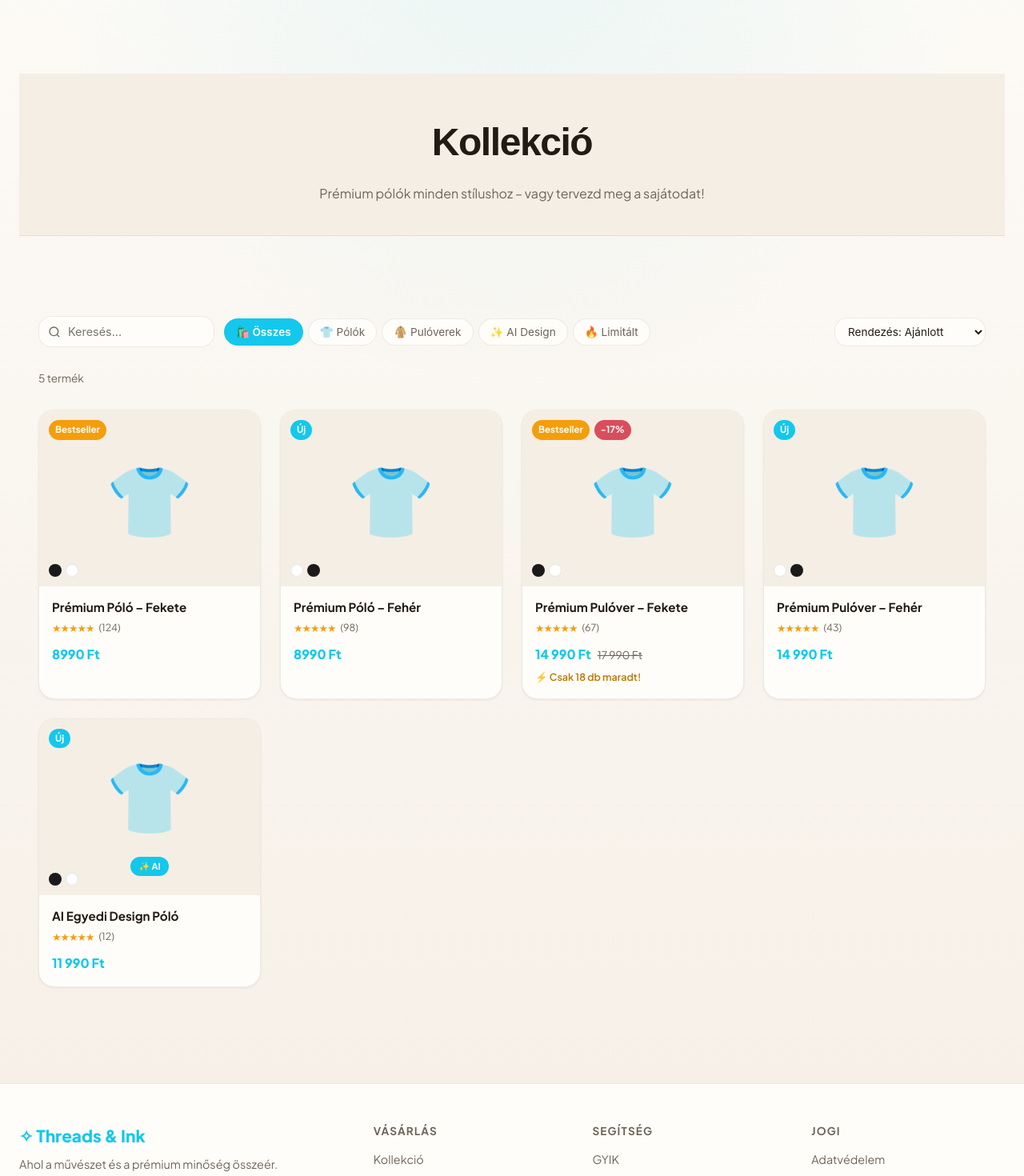
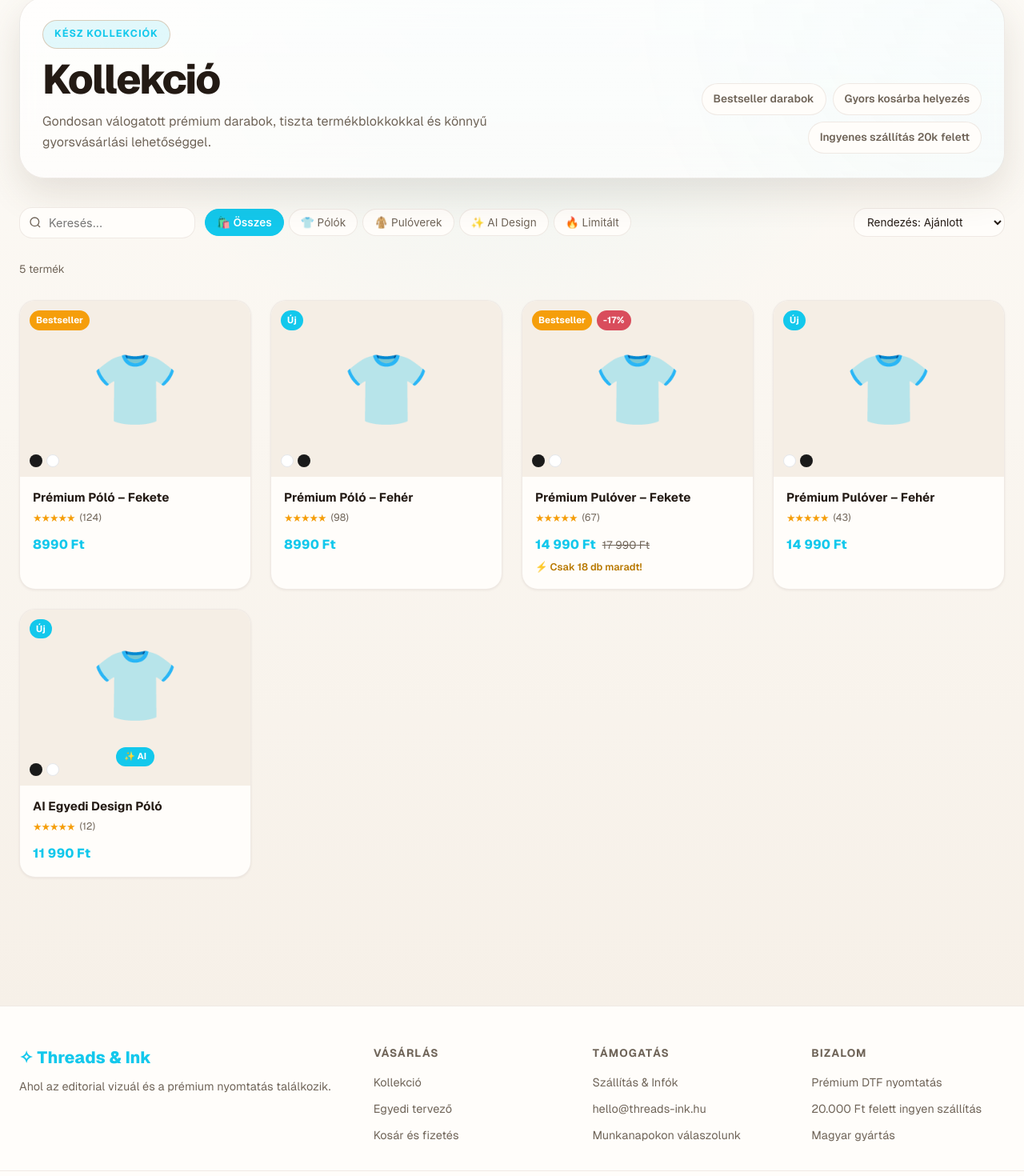
Before and after one commit to Robert777888/dayart-shop, a Next.js app: page /shop in a window 1280 px wide. Shown: the part 100-1570 px from the top of the page at 80% size. Built offline with nearby package versions, Linux system fonts and the light colour scheme.

Commit message:
Stitch-inspired visual refactor

```diff
--- a/src/app/globals.css
+++ b/src/app/globals.css
@@ -244,13 +244,7 @@ img { max-width: 100%; display: block; }
 .cart-continue-btn:hover { border-color: var(--color-border-active); color: var(--color-text-primary); }
 
 /* --- Shop & Collection --- */
-.shop-page {
-  padding-top: 120px;
-  max-width: 1400px;
-  margin: 0 auto;
-  padding-left: 24px;
-  padding-right: 24px;
-}
+.shop-page { min-height: calc(100vh - var(--navbar-h)); }
 
 .shop-hero {
   text-align: center;
@@ -392,10 +386,119 @@ img { max-width: 100%; display: block; }
 .footer-col h4 { font-size: 0.85rem; font-weight: 700; text-transform: uppercase; letter-spacing: 0.08em; color: var(--color-text-secondary); margin-bottom: 4px; }
 .footer-col a { font-size: 0.9rem; color: var(--color-text-secondary); transition: color var(--transition-base); }
 .footer-col a:hover { color: var(--color-accent); }
+.footer-meta { font-size: 0.9rem; color: var(--color-text-secondary); }
 .footer-bottom { max-width: 1400px; margin: 0 auto; padding: 16px 24px; border-top: 1px solid var(--color-border); display: flex; justify-content: space-between; align-items: center; flex-wrap: wrap; gap: 12px; }
 .footer-bottom p { font-size: 0.85rem; color: var(--color-text-secondary); }
 .footer-payments { display: flex; gap: 8px; }
 .payment-badge { font-size: 0.8rem; padding: 4px 10px; background: var(--color-bg-alt); border: 1px solid var(--color-border); border-radius: var(--radius-sm); color: var(--color-text-secondary); }
+
+/* ===== PAGE INTROS ===== */
+.designer-page {
+  max-width: 1480px;
+  margin: 0 auto;
+  padding: 32px 24px 56px;
+}
+
+.page-intro {
+  display: flex;
+  justify-content: space-between;
+  align-items: flex-end;
+  gap: 24px;
+  margin: 0 auto 28px;
+  padding: 28px 28px 30px;
+  max-width: 1480px;
+  border: 1px solid var(--color-border);
+  border-radius: 32px;
+  background:
+    linear-gradient(180deg, rgba(255,255,255,0.78), rgba(255,255,255,0.62)),
+    radial-gradient(circle at top right, var(--color-accent-glow) 0%, transparent 38%);
+  box-shadow: var(--shadow-lg);
+  backdrop-filter: blur(16px);
+}
+
+.page-intro-copy {
+  display: flex;
+  flex-direction: column;
+  gap: 12px;
+  max-width: 720px;
+}
+
+.page-intro-badge {
+  display: inline-flex;
+  align-items: center;
+  width: fit-content;
+  padding: 7px 14px;
+  border-radius: 999px;
+  background: var(--color-accent-glow);
+  border: 1px solid var(--color-border-active);
+  color: var(--color-accent);
+  font-size: 0.78rem;
+  font-weight: 700;
+  letter-spacing: 0.08em;
+  text-transform: uppercase;
+}
+
+.page-intro-copy h1 {
+  font-size: clamp(2rem, 4vw, 3.2rem);
+  font-weight: 800;
+  line-height: 1.05;
+  letter-spacing: -0.04em;
+}
+
+.page-intro-copy p {
+  max-width: 60ch;
+  color: var(--color-text-secondary);
+  font-size: 1rem;
+  line-height: 1.65;
+}
+
+.page-intro-chips {
+  display: flex;
+  flex-wrap: wrap;
+  justify-content: flex-end;
+  gap: 8px;
+}
+
+.page-intro-chip {
+  padding: 8px 14px;
+  border-radius: 999px;
+  background: var(--color-surface);
+  border: 1px solid var(--color-border);
+  color: var(--color-text-secondary);
+  font-size: 0.85rem;
+  font-weight: 600;
+}
+
+.page-intro-card {
+  min-width: 240px;
+  display: flex;
+  flex-direction: column;
+  gap: 6px;
+  padding: 18px 20px;
+  border-radius: 24px;
+  background: var(--color-surface);
+  border: 1px solid var(--color-border);
+  box-shadow: var(--shadow-md);
+}
+
+.page-intro-card span {
+  font-size: 0.78rem;
+  text-transform: uppercase;
+  letter-spacing: 0.08em;
+  color: var(--color-text-secondary);
+  font-weight: 700;
+}
+
+.page-intro-card strong {
+  font-size: 1.8rem;
+  line-height: 1;
+  letter-spacing: -0.04em;
+}
+
+.page-intro-card p {
+  font-size: 0.88rem;
+  color: var(--color-text-secondary);
+}
 
 /* ===== HERO ===== */
 .hero-section {
@@ -499,11 +602,12 @@ img { max-width: 100%; display: block; }
 @keyframes float { 0%,100% { transform: translateY(0); } 50% { transform: translateY(-10px); } }
 
 /* ===== SHOP PAGE ===== */
-.shop-page { min-height: calc(100vh - var(--navbar-h)); }
+.shop-page { min-height: calc(100vh - var(--navbar-h)); max-width: 1400px; margin: 0 auto; padding: 24px 24px 80px; }
 .shop-hero { background: var(--color-bg-alt); padding: 48px 24px 40px; text-align: center; border-bottom: 1px solid var(--color-border); }
 .shop-hero-title { font-size: clamp(2rem,5vw,3rem); font-weight: 800; letter-spacing: -0.03em; }
 .shop-hero-sub { margin-top: 10px; color: var(--color-text-secondary); font-size: 1rem; }
-.shop-container { max-width: 1400px; margin: 0 auto; padding: 40px 24px; }
+.shop-intro { margin-bottom: 20px; }
+.shop-container { max-width: 1400px; margin: 0 auto; padding: 16px 0 0; }
 .shop-layout { display: flex; flex-direction: column; gap: 28px; }
 .shop-filters { display: flex; gap: 12px; align-items: center; flex-wrap: wrap; }
 .shop-search-wrap { position: relative; }
@@ -605,8 +709,9 @@ img { max-width: 100%; display: block; }
 .trust-badges { display: flex; flex-wrap: wrap; gap: 8px; font-size: 0.82rem; color: var(--color-text-secondary); }
 
 /* ===== CHECKOUT ===== */
-.checkout-page { max-width: 1200px; margin: 0 auto; padding: 40px 24px 80px; }
+.checkout-page { min-height: calc(100vh - var(--navbar-h)); }
 .checkout-title { font-size: 2rem; font-weight: 800; margin-bottom: 32px; letter-spacing: -0.02em; }
+.checkout-intro { margin-bottom: 24px; }
 .checkout-steps { display: flex; align-items: center; margin-bottom: 40px; overflow-x: auto; padding-bottom: 4px; }
 .checkout-step-item { display: flex; align-items: center; flex-shrink: 0; }
 .checkout-step-dot { width: 36px; height: 36px; border-radius: 50%; background: var(--color-surface); border: 2px solid var(--color-border); display: flex; align-items: center; justify-content: center; font-size: 0.85rem; font-weight: 700; color: var(--color-text-secondary); flex-shrink: 0; transition: all 0.3s ease; }
@@ -691,6 +796,7 @@ img { max-width: 100%; display: block; }
 .info-hero p { margin-top: 10px; color: var(--color-text-secondary); }
 .info-container { max-width: 900px; margin: 0 auto; padding: 60px 24px 80px; display: flex; flex-direction: column; gap: 48px; }
 .info-section h2 { font-size: 1.4rem; font-weight: 800; margin-bottom: 20px; }
+.info-badge { display: inline-flex; align-items: center; width: fit-content; margin-bottom: 14px; padding: 7px 14px; border-radius: 999px; background: var(--color-accent-glow); border: 1px solid var(--color-border-active); color: var(--color-accent); font-size: 0.78rem; font-weight: 700; letter-spacing: 0.08em; text-transform: uppercase; }
 .shipping-info-grid { display: grid; grid-template-columns: repeat(3, 1fr); gap: 16px; }
 .shipping-info-card { background: var(--color-surface); border: 1px solid var(--color-border); border-radius: var(--radius-xl); padding: 24px; display: flex; flex-direction: column; gap: 8px; text-align: center; }
 .shipping-info-card.highlight { border-color: var(--color-accent); box-shadow: 0 0 0 1px var(--color-accent); }
@@ -853,6 +959,8 @@ img { max-width: 100%; display: block; }
   .checkout-sidebar { position: static; }
   .featured-grid { grid-template-columns: repeat(2,1fr); }
   .footer-inner { grid-template-columns: 1fr; gap: 32px; }
+  .page-intro { flex-direction: column; align-items: flex-start; }
+  .page-intro-chips { justify-content: flex-start; }
 }
 
 @media (max-width: 768px) {
@@ -881,6 +989,7 @@ img { max-width: 100%; display: block; }
   .featured-card-img { height: 180px; }
   .shipping-info-grid { grid-template-columns: 1fr; }
   .generator-page { grid-template-columns: 1fr; padding: 24px 16px; gap: 24px; }
+  .designer-page { padding: 24px 16px 48px; }
   .preview-column { order: -1; position: static; }
   .controls-column { max-width: 100%; }
   .mockup-container { max-width: 100%; }
@@ -895,6 +1004,9 @@ img { max-width: 100%; display: block; }
   .checkout-steps { gap: 0; }
   .checkout-step-label { display: none; }
   .checkout-layout { gap: 24px; }
+  .page-intro { padding: 22px 20px; }
+  .page-intro-copy h1 { font-size: clamp(1.8rem, 7vw, 2.4rem); }
+  .page-intro-card { width: 100%; min-width: 0; }
   .product-detail { gap: 28px; }
   .product-detail-name { font-size: 1.8rem; }
   .product-detail-price { flex-wrap: wrap; }
--- a/src/app/layout.tsx
+++ b/src/app/layout.tsx
@@ -1,13 +1,18 @@
 import type { Metadata } from "next";
 import Script from "next/script";
-import { Plus_Jakarta_Sans } from "next/font/google";
+import Link from "next/link";
+import localFont from "next/font/local";
 import "./globals.css";
 import { CartProvider } from "@/context/CartContext";
 import { Navbar } from "@/components/Navbar";
 import { CartDrawer } from "@/components/CartDrawer";
 import { ThemeSync } from "@/components/ThemeSync";
 
-const plusJakarta = Plus_Jakarta_Sans({ subsets: ["latin"], weight: ["400","500","600","700","800"] });
+const geistSans = localFont({
+  src: "./fonts/GeistVF.woff",
+  variable: "--font-body",
+  display: "swap",
+});
 
 export const metadata: Metadata = {
   title: "Threads & Ink ✧ Prémium Egyedi Póló & AI Design",
@@ -27,7 +32,7 @@ export default function RootLayout({
 }) {
   return (
     <html lang="hu" suppressHydrationWarning>
-      <body className={plusJakarta.className}>
+      <body className={geistSans.className}>
         <Script id="theme-init" strategy="beforeInteractive">
           {`
             (function () {
@@ -51,26 +56,26 @@ export default function RootLayout({
             <div className="footer-inner">
               <div className="footer-brand">
                 <span className="footer-logo">✧ Threads & Ink</span>
-                <p className="footer-tagline">Ahol a művészet és a prémium minőség összeér.</p>
+                <p className="footer-tagline">Ahol az editorial vizuál és a prémium nyomtatás találkozik.</p>
               </div>
               <div className="footer-links">
                 <div className="footer-col">
                   <h4>Vásárlás</h4>
-                  <a href="/shop">Kollekció</a>
-                  <a href="/designer">Egyedi tervező</a>
-                  <a href="/shipping">Szállítás & Infók</a>
+                  <Link href="/shop">Kollekció</Link>
+                  <Link href="/designer">Egyedi tervező</Link>
+                  <Link href="/checkout">Kosár és fizetés</Link>
                 </div>
                 <div className="footer-col">
-                  <h4>Segítség</h4>
-                  <a href="/faq">GYIK</a>
-                  <a href="/contact">Kapcsolat</a>
-                  <a href="/sizing">Mérettáblázat</a>
+                  <h4>Támogatás</h4>
+                  <Link href="/shipping">Szállítás & Infók</Link>
+                  <a href="mailto:hello@threads-ink.hu">hello@threads-ink.hu</a>
+                  <span className="footer-meta">Munkanapokon válaszolunk</span>
                 </div>
                 <div className="footer-col">
-                  <h4>Jogi</h4>
-                  <a href="/privacy">Adatvédelem</a>
-                  <a href="/terms">ÁSZF</a>
-                  <a href="/cookies">Cookie-k</a>
+                  <h4>Bizalom</h4>
+                  <span className="footer-meta">Prémium DTF nyomtatás</span>
+                  <span className="footer-meta">20.000 Ft felett ingyen szállítás</span>
+                  <span className="footer-meta">Magyar gyártás</span>
                 </div>
               </div>
             </div>
--- a/src/app/shop/page.tsx
+++ b/src/app/shop/page.tsx
@@ -9,12 +9,21 @@ export const metadata: Metadata = {
 export default function ShopPage() {
   return (
     <main className="shop-page">
-      <div className="shop-hero">
-        <h1 className="shop-hero-title">Kollekció</h1>
-        <p className="shop-hero-sub">
-          Prémium pólók minden stílushoz – vagy tervezd meg a sajátodat!
-        </p>
-      </div>
+      <section className="page-intro shop-intro">
+        <div className="page-intro-copy">
+          <span className="page-intro-badge">Kész kollekciók</span>
+          <h1>Kollekció</h1>
+          <p>
+            Gondosan válogatott prémium darabok, tiszta termékblokkokkal és könnyű
+            gyorsvásárlási lehetőséggel.
+          </p>
+        </div>
+        <div className="page-intro-chips" aria-label="Bolt előnyök">
+          <span className="page-intro-chip">Bestseller darabok</span>
+          <span className="page-intro-chip">Gyors kosárba helyezés</span>
+          <span className="page-intro-chip">Ingyenes szállítás 20k felett</span>
+        </div>
+      </section>
       <div className="shop-container">
         <ShopGrid />
       </div>
```
Also changed, not shown: src/app/checkout/page.tsx (+15 -1 lines), src/app/designer/page.tsx (+19 -1 lines), 2 other files (tests, documents, lock files or other folders).
